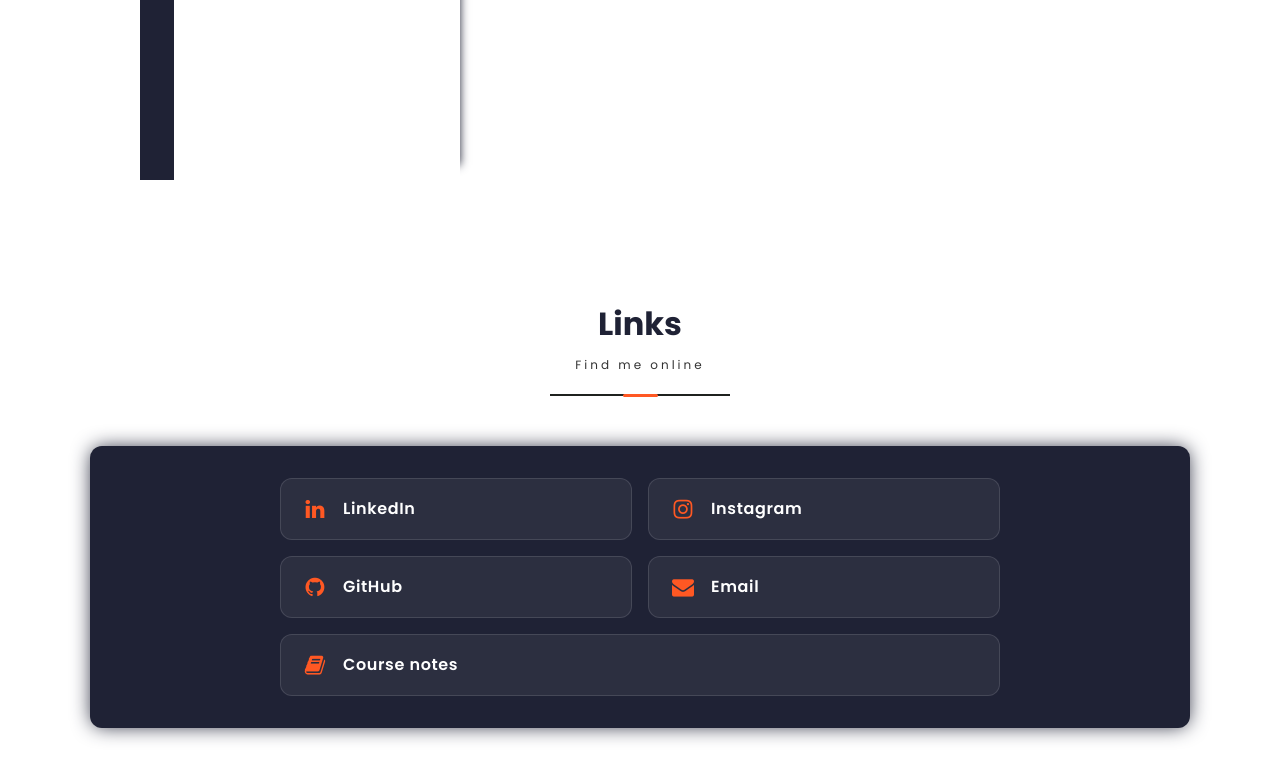
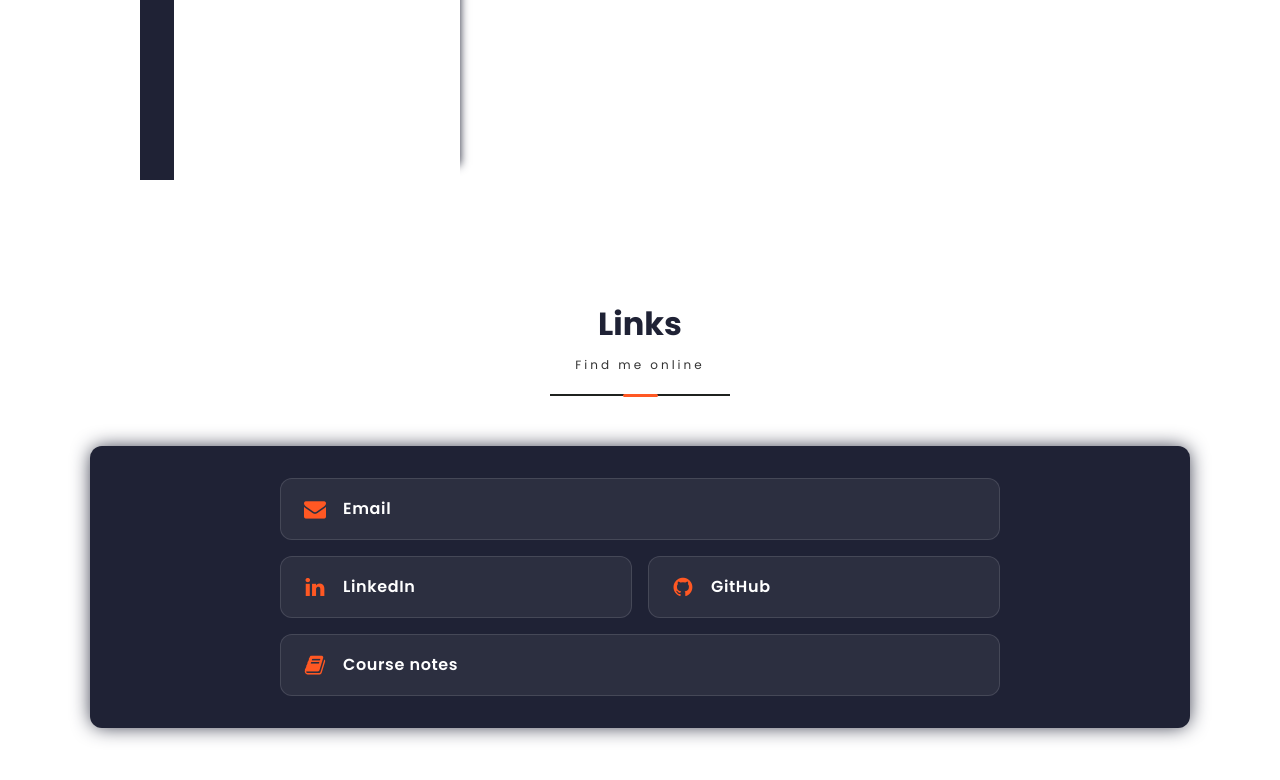
Before and after one commit to amcwong/portfolio-website-final, a React (Create React App) app in the folder client/: page / in a window 1280 px wide. Shown: the part 2090-2870 px from the top of the page. Built offline with nearby package versions, Linux system fonts and the light colour scheme; a web font is replaced by a local one.

Commit message:
mod: put a full-width email bar at the top of Links

```diff
--- a/client/src/PortfolioContainer/ContactMe/ContactMe.css
+++ b/client/src/PortfolioContainer/ContactMe/ContactMe.css
@@ -59,7 +59,7 @@
   letter-spacing: 0.04rem;
 }
 
-.social-link-card:last-child {
+.social-link-card--wide {
   grid-column: 1 / -1;
 }
 
--- a/client/src/PortfolioContainer/ContactMe/ContactMe.js
+++ b/client/src/PortfolioContainer/ContactMe/ContactMe.js
@@ -6,15 +6,16 @@ import "./ContactMe.css";
 
 const SOCIAL_LINKS = [
   {
+    name: "Email",
+    href: "mailto:amcwong8@gmail.com",
+    iconClass: "fa fa-envelope",
+    external: false,
+    wide: true,
+  },
+  {
     name: "LinkedIn",
     href: "https://www.linkedin.com/in/amcwong613",
     iconClass: "fa fa-linkedin",
-    external: true,
-  },
-  {
-    name: "Instagram",
-    href: "https://www.instagram.com/wong___andrew/",
-    iconClass: "fa fa-instagram",
     external: true,
   },
   {
@@ -24,16 +25,11 @@ const SOCIAL_LINKS = [
     external: true,
   },
   {
-    name: "Email",
-    href: "mailto:amcwong8@gmail.com",
-    iconClass: "fa fa-envelope",
-    external: false,
-  },
-  {
     name: "Course notes",
     href: "https://amcwong.github.io/amcw-claude-code-workflow/",
     iconClass: "fa fa-book",
     external: true,
+    wide: true,
   },
 ];
 
@@ -58,7 +54,7 @@ export default function ContactMe(props) {
           {SOCIAL_LINKS.map((link) => (
             <a
               key={link.name}
-              className="social-link-card"
+              className={`social-link-card${link.wide ? " social-link-card--wide" : ""}`}
               href={link.href}
               {...(link.external
                 ? { target: "_blank", rel: "noopener noreferrer" }
```
